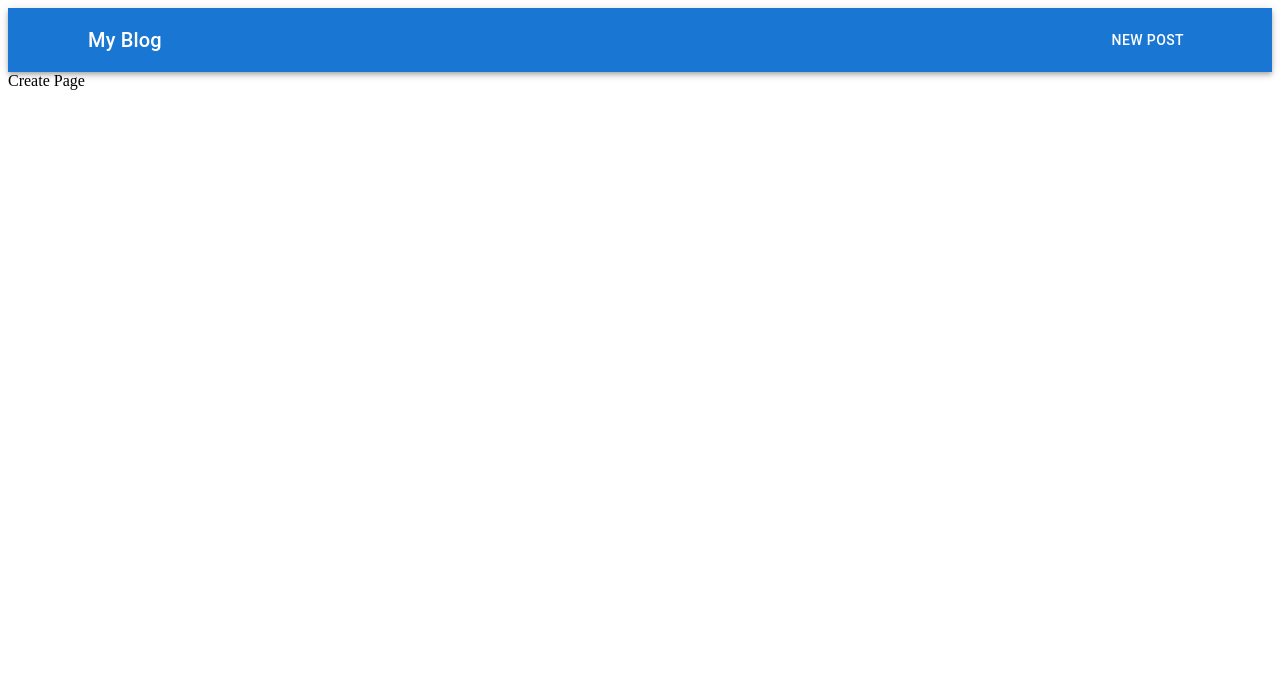
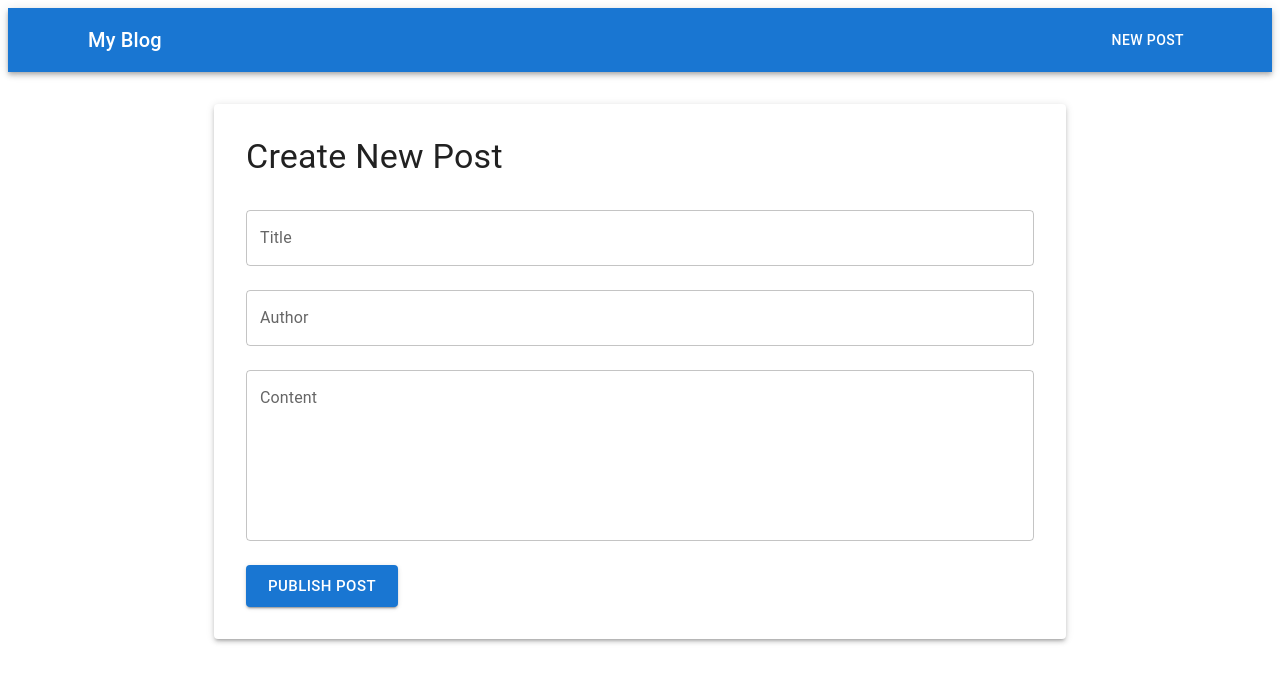
Before and after one commit to parmv33r/MERNAPP, a React (Create React App) app in the folder frontend/: page /create in a window 1280 px wide. Shown: the top 682 px of the page. Built offline with nearby package versions, Linux system fonts and the light colour scheme.

Commit message:
Frontend - Create post page with form and navigation

```diff
--- a/frontend/src/App.js
+++ b/frontend/src/App.js
@@ -1,6 +1,7 @@
 import { BrowserRouter as Router, Routes, Route } from 'react-router-dom'
 import Navbar from './components/Navbar'
 import Home from './pages/Home'
+import CreatePost from './pages/CreatePost'
 
 function App() {
   return (
@@ -9,7 +10,7 @@ function App() {
       <div>
         <Routes>
           <Route path="/" element={<Home/>} />
-          <Route path="/create" element={<div>Create Page</div>} />
+          <Route path="/create" element={<CreatePost/>} />
         </Routes>
       </div>
     </Router>
--- a/frontend/src/pages/CreatePost.js
+++ b/frontend/src/pages/CreatePost.js
@@ -0,0 +1,78 @@
+import { useState } from 'react'
+import { Container, TextField, Button, Typography, Box, Paper } from '@mui/material'
+import { useNavigate } from 'react-router-dom'
+import axios from 'axios'
+
+function CreatePost() {
+  const navigate = useNavigate()
+
+  const [formData, setFormData] = useState({
+    title: '',
+    content: '',
+    author: ''
+  })
+
+  const handleChange = (e) => {
+    setFormData({
+      ...formData,
+      [e.target.name]: e.target.value
+    })
+  }
+
+  const handleSubmit = async (e) => {
+    e.preventDefault()
+    try {
+      await axios.post('http://localhost:8000/api/posts', formData)
+      navigate('/')
+    } catch (error) {
+      console.log('Error creating post:', error)
+    }
+  }
+
+  return (
+    <Container maxWidth="md" sx={{ mt: 4 }}>
+      <Paper elevation={3} sx={{ p: 4 }}>
+        <Typography variant="h4" sx={{ mb: 4 }}>
+          Create New Post
+        </Typography>
+        <Box>
+          <TextField
+            fullWidth
+            label="Title"
+            name="title"
+            value={formData.title}
+            onChange={handleChange}
+            sx={{ mb: 3 }}
+          />
+          <TextField
+            fullWidth
+            label="Author"
+            name="author"
+            value={formData.author}
+            onChange={handleChange}
+            sx={{ mb: 3 }}
+          />
+          <TextField
+            fullWidth
+            label="Content"
+            name="content"
+            value={formData.content}
+            onChange={handleChange}
+            multiline
+            rows={6}
+            sx={{ mb: 3 }}
+          />
+          <Button
+            variant="contained"
+            size="large"
+            onClick={handleSubmit}
+          >
+            Publish Post
+          </Button>
+        </Box>
+      </Paper>
+    </Container>
+  )
+}
+
+export default CreatePost
```
